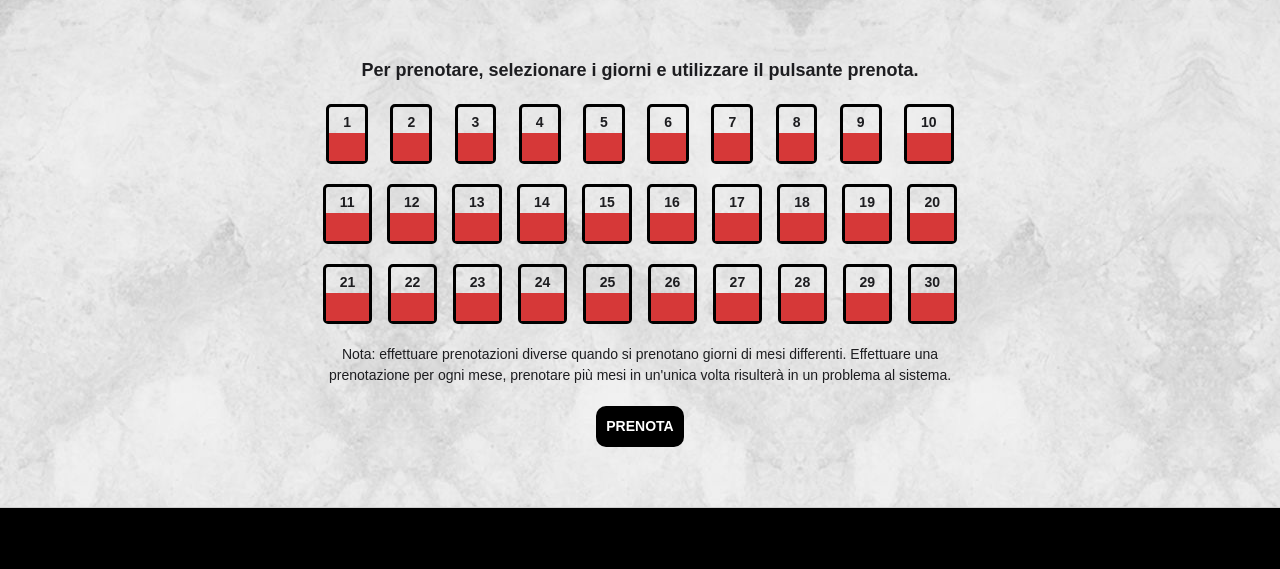
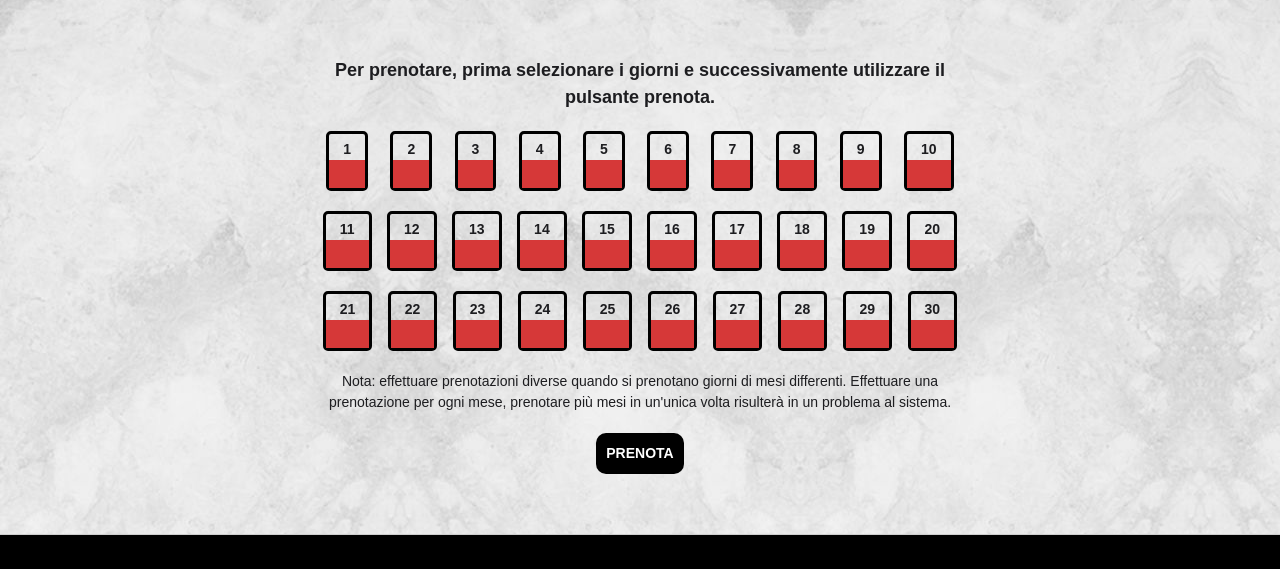
Before and after one commit to federari/LaFornace, a plain HTML site: page prenota.html in a window 1280 px wide. Shown: the part 231-800 px from the top of the page. Drawn offline with Linux system fonts and the light colour scheme; no server answers; a web font is replaced by a local one.

Commit message:
Update prenota.html

```diff
--- a/prenota.html
+++ b/prenota.html
@@ -139,7 +139,7 @@
     <button onclick="destraMese()"><img src="freccia_destra.png"></button>
   </div>
   <div class="prenota-grid">
-    <div  class="mese" style="margin-bottom: 20px">Per prenotare, selezionare i giorni e utilizzare il pulsante prenota.</div>
+    <div  class="mese" style="margin-bottom: 20px">Per prenotare, prima selezionare i giorni e successivamente utilizzare il pulsante prenota.</div>
     <div class="linea-prenota">
         <div class="prenota">
             <button id="bottone1" class="bottone-prenota" onclick="prenota(1)">
```
